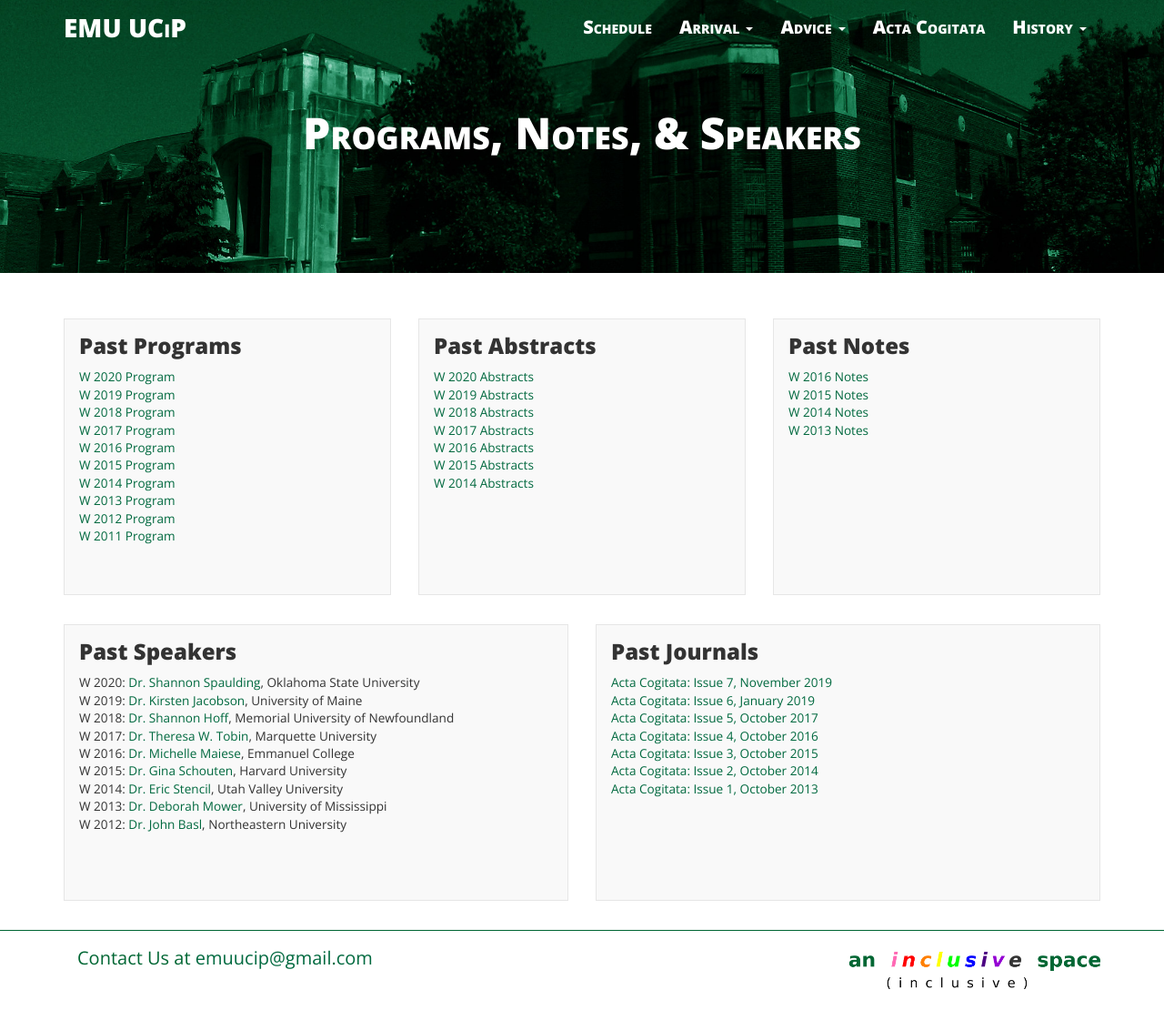
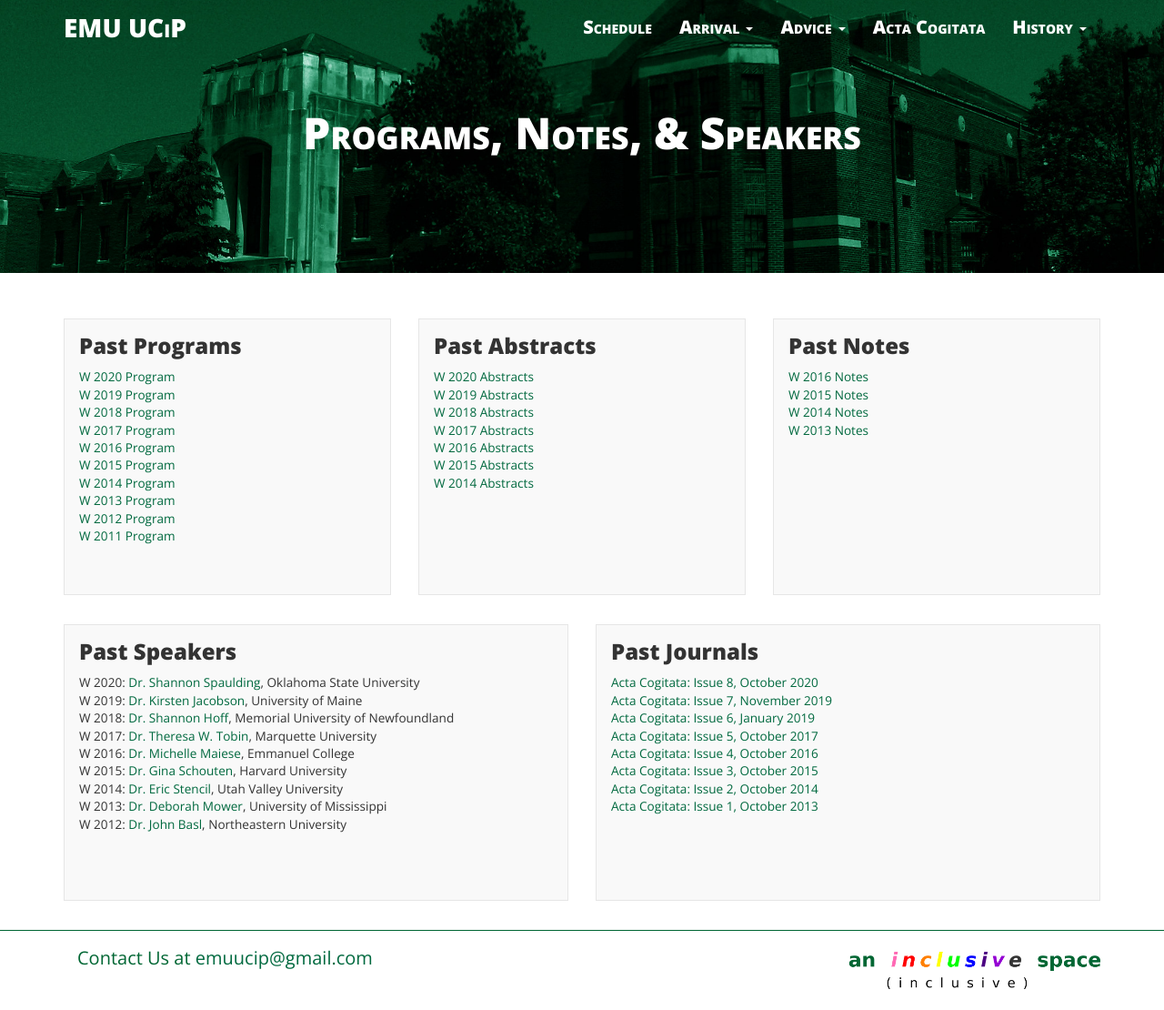
Before and after one commit to ucip/ucip.github.io, a Jekyll site: the page built from history.md, in a window 1280 px wide. Shown: the whole page at 91% size. Built offline with Jekyll 4.4.1, drawn with Linux system fonts in a browser that asks for light colours; nearby versions of some CDN libraries.

Commit message:
adding acta cogitata 8

```diff
--- a/history.md
+++ b/history.md
@@ -71,7 +71,8 @@
       <div class="post-list-box">
         <h3 class="post-list-header">Past Journals</h3>
         <ul class="post-list">
-	        <li class="text-small"><a href="https://commons.emich.edu/ac/vol7/iss1/">Acta Cogitata: Issue 7, November 2019</a></li>
+	  <li class="text-small"><a href="https://commons.emich.edu/ac/vol8/iss1/">Acta Cogitata: Issue 8, October 2020</a></li>
+	  <li class="text-small"><a href="https://commons.emich.edu/ac/vol7/iss1/">Acta Cogitata: Issue 7, November 2019</a></li>
           <li class="text-small"><a href="https://commons.emich.edu/ac/vol6/iss1/">Acta Cogitata: Issue 6, January 2019</a></li>
           <li class="text-small"><a href="https://commons.emich.edu/ac/vol5/iss1/">Acta Cogitata: Issue 5, October 2017</a></li>
           <li class="text-small"><a href="{{ site.baseurl }}/docs/2016-journal.pdf">Acta Cogitata: Issue 4, October 2016</a></li>
```
